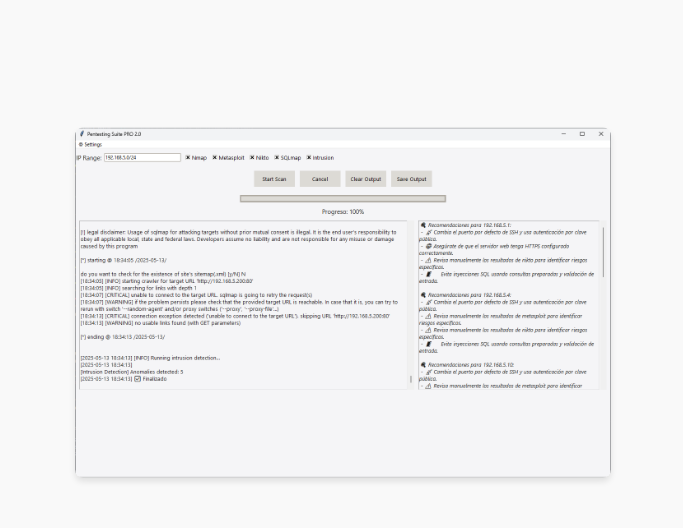
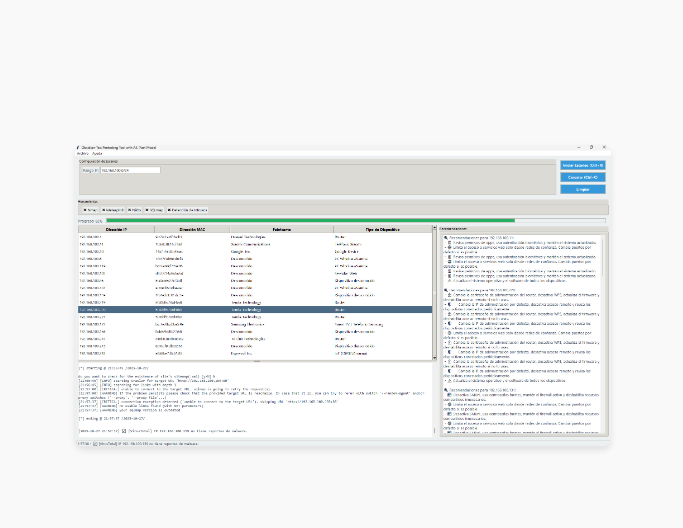
Before and after one commit to robert-NB/obsidian-tec.github.io, a website: page projects.html in a window 1280 px wide. Shown: the part 1500-2028 px from the top of the page, 597-1280 px from the left. Drawn offline with nearby package versions, Linux system fonts and the light colour scheme.

Commit message:
Update_project

```diff
--- a/projects.html
+++ b/projects.html
@@ -153,7 +153,7 @@
                     </div>
                 </div>
                 <div class="project-image parallax-bg">
-                    <img src="./assets/obsidian-tec-res.png" alt="Pentesting Tool A.I.">
+                    <img src="./assets/pentesting_tool_ai.png" alt="Pentesting Tool A.I.">
                 </div>
             </section>
             <!--Cyber-Sec-Scanner-->
```
Also changed, not shown: assets/pentesting_tool_ai.png (added).
